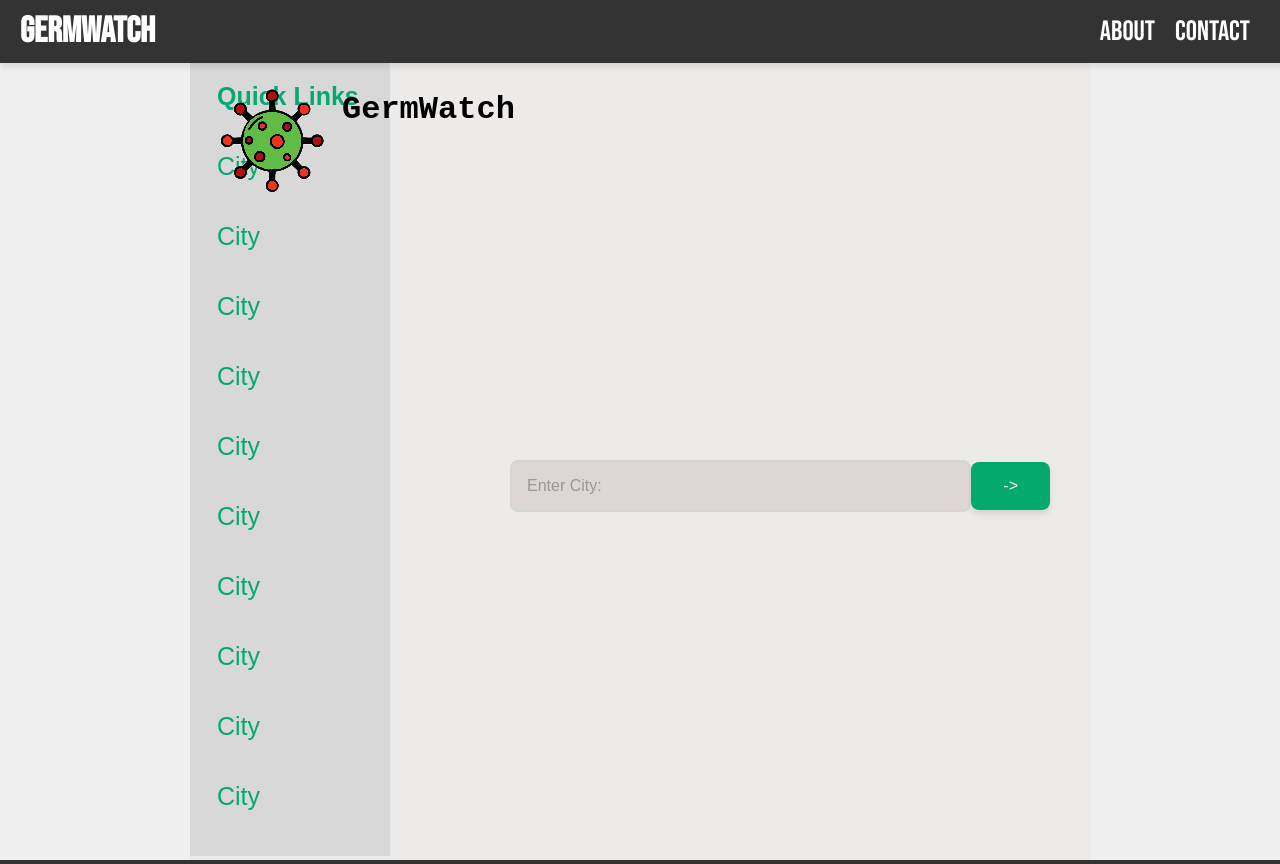
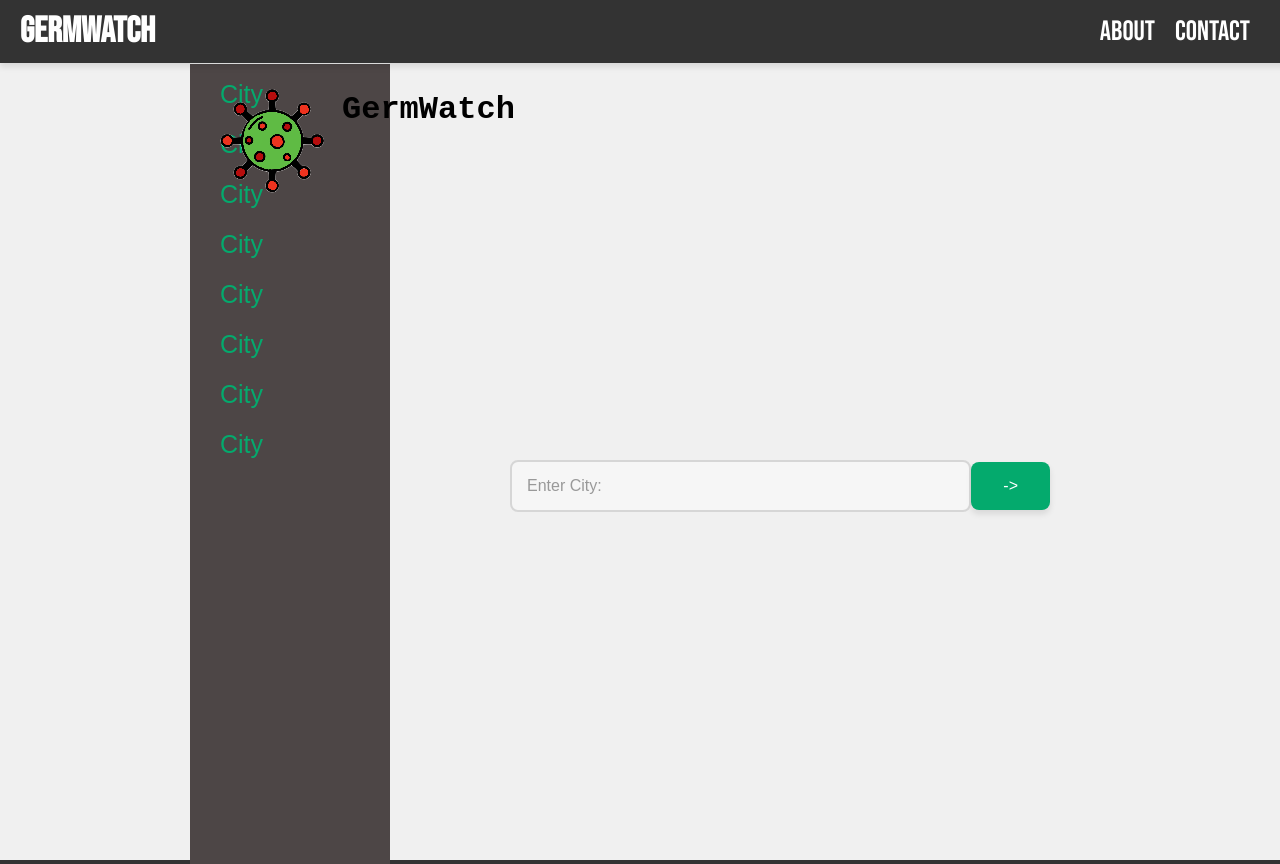
Before and after one commit to danatcosta3/C-s-get-degrees, a React (Create React App) app in the folder germwatch/: page / in a window 1280 px wide. Shown: the top 864 px of the page. Built offline with nearby package versions, Linux system fonts and the light colour scheme.

Commit message:
Revert "Merge branch 'main' of https://github.com/danatcosta3/C-s-get-degrees"
This reverts commit 89fccc1fc9bdbe5c976bd6ab993b8939fd7c5e25, reversing
changes made to 63f1a5c0d9c83de97d766ae2f9809cdf06b7c776.

```diff
--- a/germwatch/src/HomePage.css
+++ b/germwatch/src/HomePage.css
@@ -35,7 +35,6 @@
     display: flex;
     flex-direction: column;
     min-height: 100vh; /* Make sure it covers the full viewport height */
-    background-color: #edebe9;
   }
 
   .App-header {
@@ -68,9 +67,7 @@
     background-color: #4d4646;
     height: 100vh;
     width: 25vh;
-    top: 7vh;
-    background-color: #d8d8d8;
-
+    top: 8vh;
   }
 
   .suggest-container ul {
@@ -83,16 +80,15 @@
   .suggest-container li {
     display: block; /* Ensure each list item behaves like a block */
     margin-bottom: 10px; /* Space between each city */
-    margin-left: 17px;
+    margin-left: 30px;
     margin-top: 10px;
     font-size: 25px; /* Set font size */
-    padding: 10px;
     cursor: pointer; /* Show pointer cursor on hover */
     color: #04AA6D; /* Style the text */
   }
 
   .suggest-container li:hover {
-    color: #784b4b; /* Darken the color on hover */
+    color: #4b7867; /* Darken the color on hover */
     text-decoration: underline; /* Underline on hover */
   }
 
@@ -170,7 +166,7 @@
     border-radius: 8px; /* Rounded corners */
     font-size: 16px; /* Font size */
     opacity: 0.7; /* Reduced opacity for dimming effect */
-    background-color: #d8cece; /* Light background color */
+    background-color: #f9f9f9; /* Light background color */
     transition: all 0.3s ease; /* Smooth transition for effects */
   }
 
--- a/germwatch/src/pages/HomePage.js
+++ b/germwatch/src/pages/HomePage.js
@@ -26,9 +26,6 @@ function HomePage() {
       <header className="App-header">
         <div className="suggest-container">
             <ul>
-                <li><b>Quick Links</b></li>
-                <li>City</li>
-                <li>City</li>
                 <li>City</li>
                 <li>City</li>
                 <li>City</li>
```
